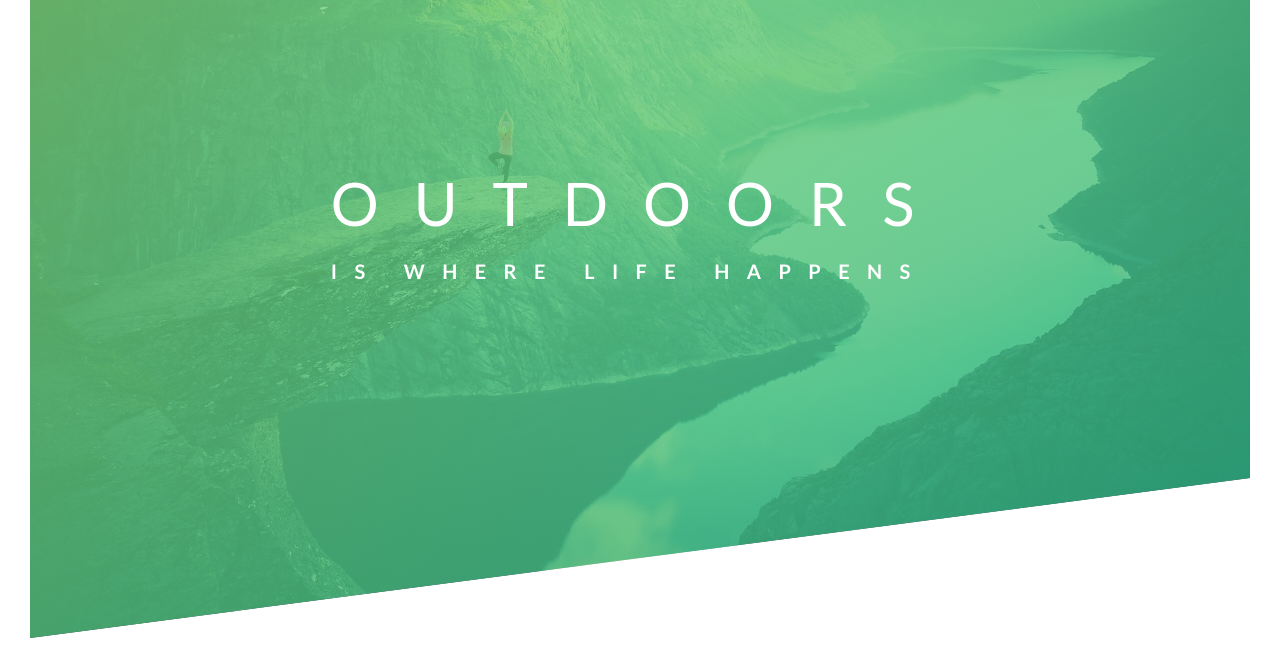
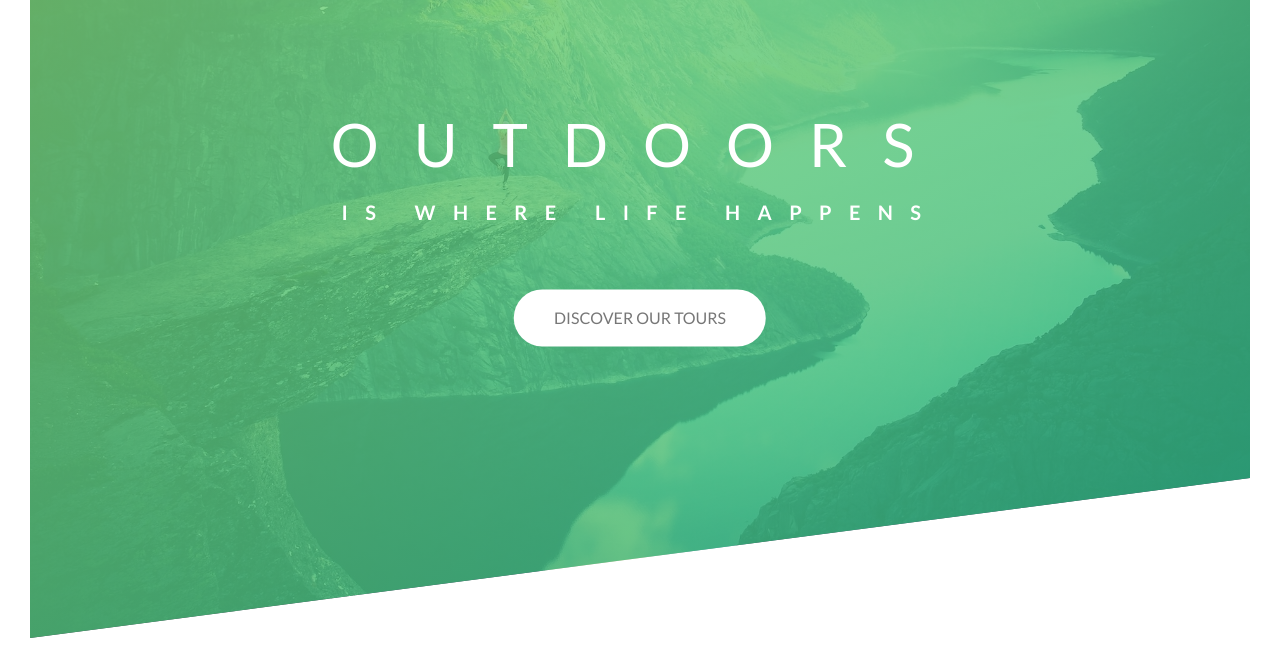
Before and after one commit to lorenaaxbastos/natours, a plain HTML site: page index.html in a window 1280 px wide. Shown: the part 152-820 px from the top of the page. Drawn offline with Linux system fonts and the light colour scheme.

Commit message:
feat header button

```diff
--- a/css/style.css
+++ b/css/style.css
@@ -51,12 +51,14 @@ body {
     top: 45%;
     left: 50%;
     transform: translate(-50%, -50%);
+    text-align: center;
 }
 
 .heading-primary {
     color: #fff;
     text-transform: uppercase;
     backface-visibility: hidden;
+    margin-bottom: 60px;
 }
 
 .heading-primary-main {
@@ -74,6 +76,33 @@ body {
     letter-spacing: 17.4px;
     animation: moveInRight 1s ease-in-out;
 }
+
+.btn:link,
+.btn:visited {
+    display: inline-block;
+    text-transform: uppercase;
+    text-decoration: none;
+    padding: 15px 40px;
+    border-radius: 100px;
+    transition: all 0.2s;
+}
+
+.btn:hover {
+    transform: translateY(-3px);
+    box-shadow: 0 10px 20px rgba(0, 0, 0, 0.2);
+}
+
+.btn:active {
+    transform: translateY(-1px);
+    box-shadow: 0 5px 10px rgba(0, 0, 0, 0.2);
+}
+
+.btn-white {
+    background-color: #fff;
+    color: #777;
+}
+
+/* ANIMATIONS */
 
 @keyframes moveInLeft {
     0% {
--- a/index.html
+++ b/index.html
@@ -28,6 +28,8 @@
                         is where life happens
                     </span>
                 </h1>
+
+                <a href="#" class="btn btn-white">Discover our tours</a>
             </div>
         </header>
     </body>
```
